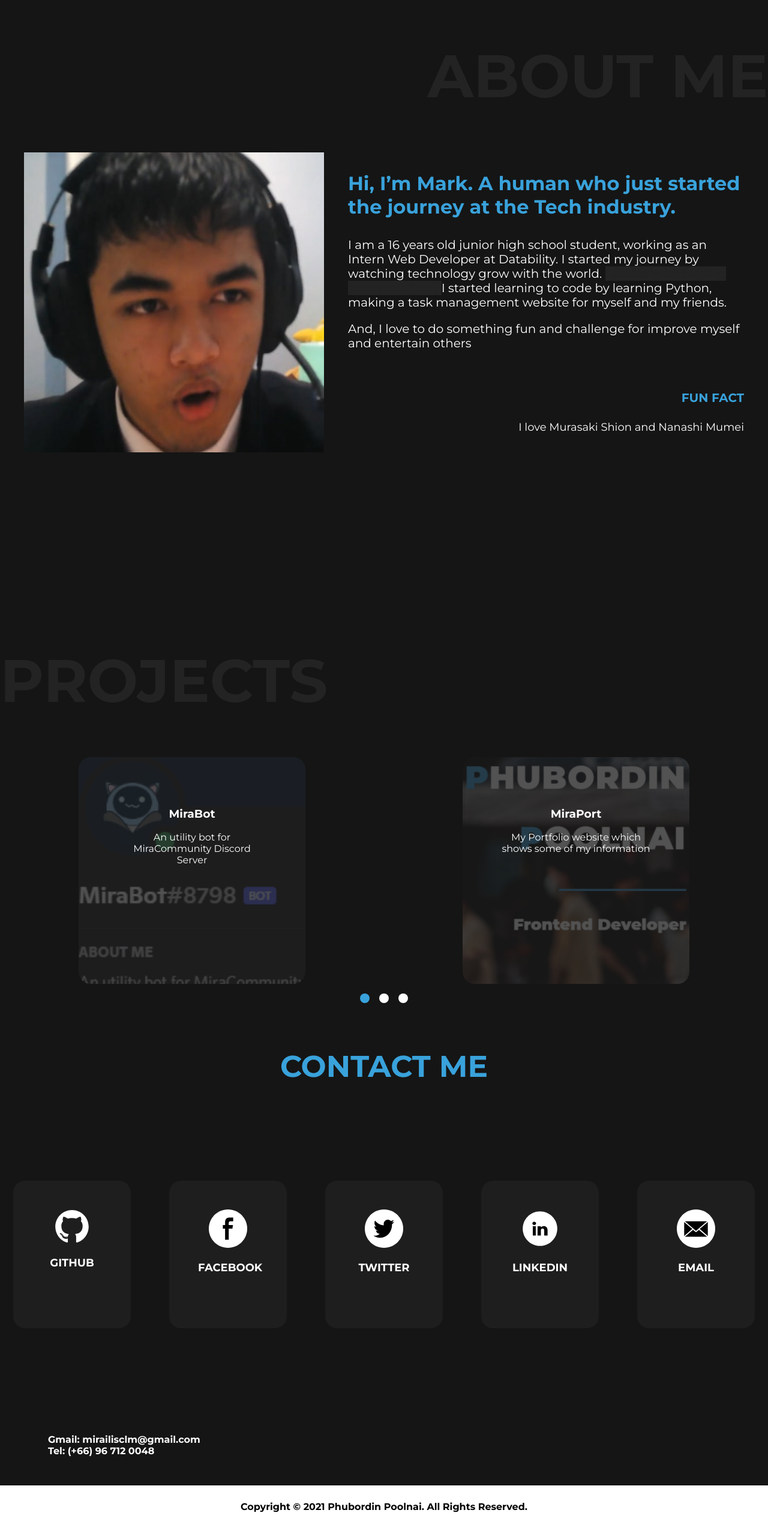
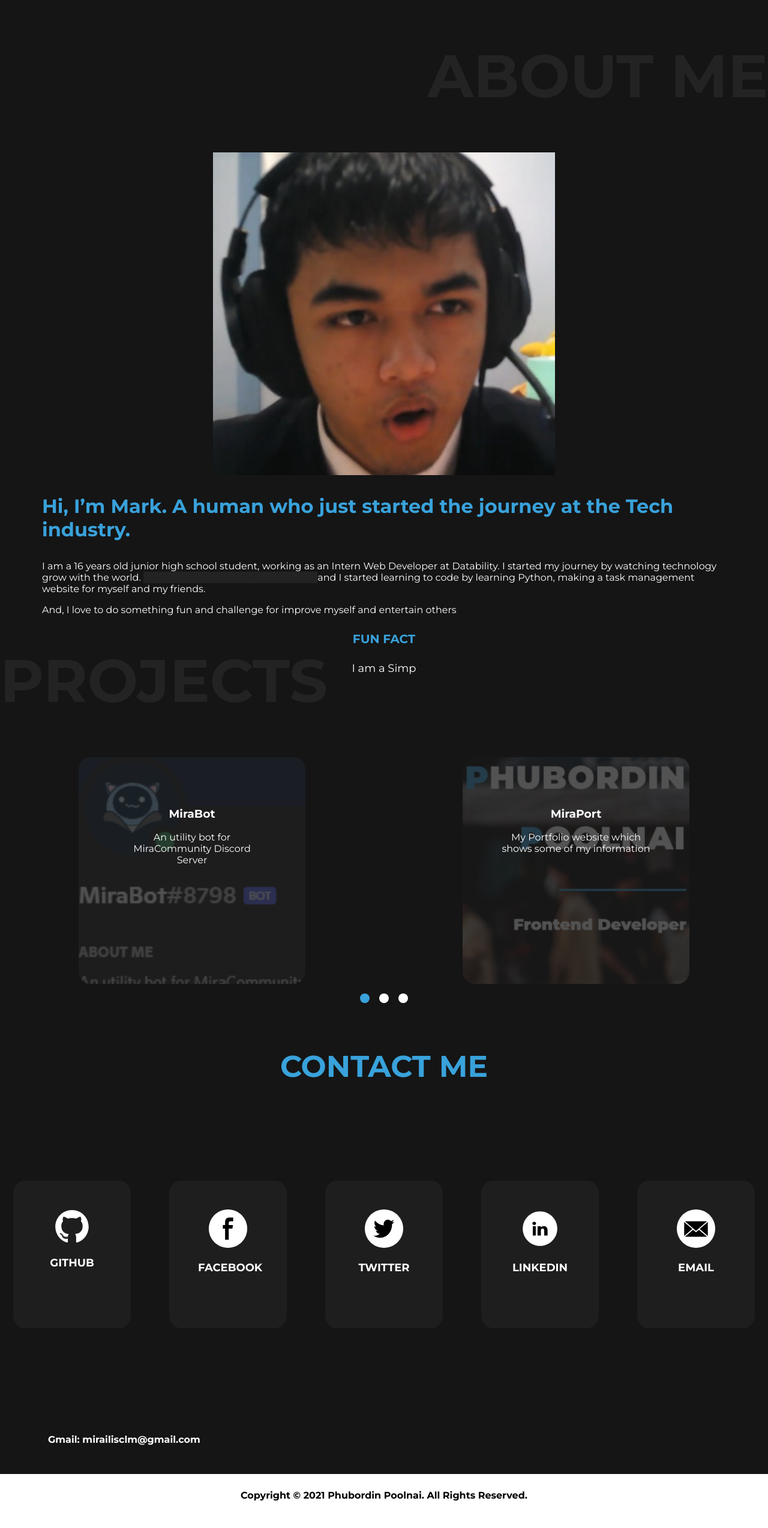
Before and after one commit to Mirailisc/MiraPort, a React (Create React App) app: page / in a window 1280 px wide. Shown: the part 802-3349 px from the top of the page at 60% size. Built offline with nearby package versions, Linux system fonts and the light colour scheme.

Commit message:
update contents

```diff
--- a/src/components/About/index.module.scss
+++ b/src/components/About/index.module.scss
@@ -12,12 +12,12 @@
     .content {
         display: flex;
         flex-direction: row;
-        margin: 0 40px;
+        margin: 0 200px;
 
         .image {
             margin-right: 40px;
-            width: 500px;
-            height: 500px;
+            width: 50%;
+            height: 50%;
             pointer-events: none;
         }
 
@@ -61,10 +61,11 @@
         }
     }
 
-    @media only screen and (max-width: 900px) {
+    @media only screen and (max-width: 1420px) {
         .content {
             flex-direction: column;
             padding: 0 20px;
+            margin: 0 50px;
 
             .image {
                 display: block;
--- a/src/components/About/index.tsx
+++ b/src/components/About/index.tsx
@@ -15,7 +15,7 @@ const About: React.FC = (): JSX.Element => {
             <p data-aos="fade-up">
               I am a 16 years old junior high school student, working as an Intern Web Developer at Datability. I
               started my journey by watching technology grow with the world.{' '}
-              <span> ( actually, by playing "Minecraft" lol ) </span>I started learning to code by learning Python,
+              <span> ( actually, by playing "Minecraft" lol ) </span> and I started learning to code by learning Python,
               making a task management website for myself and my friends.
             </p>
             <p data-aos="fade-up">
@@ -23,7 +23,7 @@ const About: React.FC = (): JSX.Element => {
             </p>
             <div className={styles.fact} data-aos="fade-up">
               <h4>FUN FACT</h4>
-              <p>I love Murasaki Shion and Nanashi Mumei</p>
+              <p>I am a Simp</p>
             </div>
           </div>
         </div>
--- a/src/components/Contact/index.tsx
+++ b/src/components/Contact/index.tsx
@@ -19,7 +19,7 @@ const Contact: React.FC = (): JSX.Element => {
           ))}
         </div>
       </div>
-      <p className={styles.TelAndEmail} data-aos="fade-right">Gmail: mirailisclm@gmail.com<br/>Tel: (+66) 96 712 0048</p>
+      <p className={styles.TelAndEmail} data-aos="fade-right">Gmail: mirailisclm@gmail.com</p>
     </>
   )
 }
--- a/src/components/Navbar/index.module.scss
+++ b/src/components/Navbar/index.module.scss
@@ -65,11 +65,15 @@
 }
 
 .navLinkActive {
-    display: flex;
-    flex-direction: column;
-    gap: 20px;
-    background: #1E1E1E;
-    padding: 10px 0;
+    display: none;
+
+    @media only screen and (max-width: 800px) {
+        display: flex;
+        flex-direction: column;
+        gap: 20px;
+        background: #1E1E1E;
+        padding: 10px 0;
+    }
 
     button {
         border: none;
```
